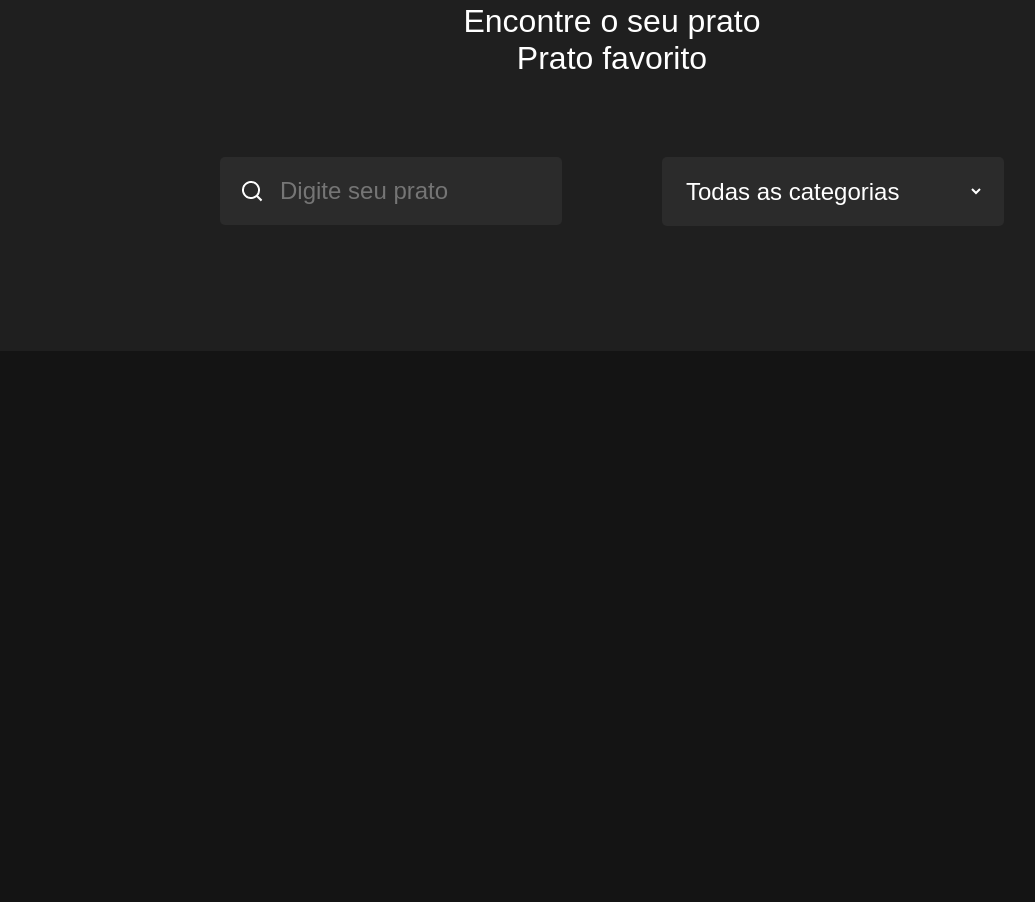
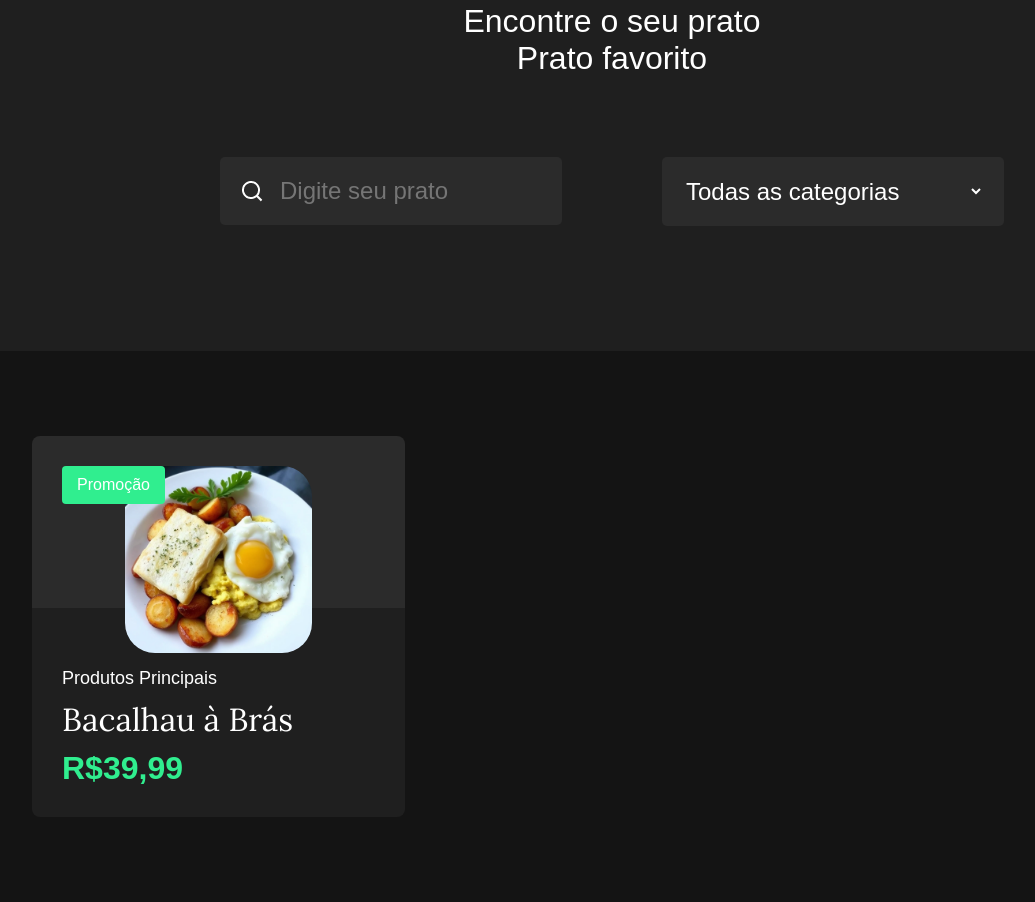
Before and after one commit to CauaFelipe1738/restaurantenovo, a plain HTML site: page index.html in a window 1280 px wide. Shown: the part 866-1768 px from the top of the page, without its empty margins (28-1063 px from the left). Before the commit the page ends 1217 px from the top, so only its background shows below. Drawn offline with Linux system fonts and the light colour scheme; files whose address does not match are found by name.

Commit message:
1st october 2024

```diff
--- a/assets/css/style.css
+++ b/assets/css/style.css
@@ -180,6 +180,72 @@ header .menu-icon div{
     justify-content: space-between;
 }
 
+/* PRODUTOS */
+.products-grid{
+    width: 100%;
+    display: grid;
+    grid-template-columns: repeat(3, 1fr);
+    gap: 20px;
+    margin: 40px 0;
+}
+
+.product-item{
+    display: block;
+    border-radius: 8px;
+    overflow: hidden;
+    text-decoration: none;
+    position: relative;
+}
+
+.product-item:hover{opacity: 0.8;}
+
+.product-item .s{
+    position: absolute;
+    top: 30px;
+    left: 30px;
+    background-color: #30ee8f;
+    font-size: 16px;
+    color: #fff;
+    padding: 10px 15px;
+    border-radius: 4px;
+}
+
+.product-item .photo{
+    text-align: center;
+    background-color: #2b2b2b;
+    padding-top: 30px;
+}
+
+.product-item .photo img{
+    max-width: 50%;
+    border-radius: 30px;
+}
+
+.product-item .info{
+    background-color: #1f1f1f;
+    padding: 60px 30px 30px;
+    margin-top: -50px;
+}
+
+.product-item .product-category{
+    color: #fff;
+    font-size: 18px;
+    font-weight: 500;
+}
+
+.product-item .product-name{
+    font-family: 'Lora';
+    font-size: 32px;
+    color: #fff;
+    margin: 10px 0;
+}
+
+.product-item .product-price{
+    color: #30ee8f;
+    font-size: 32px;
+    font-weight: bold;
+}
+
 /* Responsividade */
 @media(max-width:820px){
     /* HEADER */
--- a/index.html
+++ b/index.html
@@ -67,5 +67,23 @@
             </div>
         </div>
     </section>
+
+    <main>
+        <div class="container">
+            <div class="products-grid">
+                <!-- PRODUTO -->
+                <a href="pratos.html" class="product-item">
+                    <div class="s">Promoção</div>
+                    <div class="photo"><img src="assets/img/bacalhauabras.png" alt="bacalhau"></div>
+                    <div class="info">
+                        <div class="product-category">Produtos Principais</div>
+                        <div class="product-name">Bacalhau à Brás</div>
+                        <div class="product-price">R$39,99</div>
+                    </div>
+                </a>
+
+            </div>
+        </div>
+    </main>
 </body>
 </html>
```
